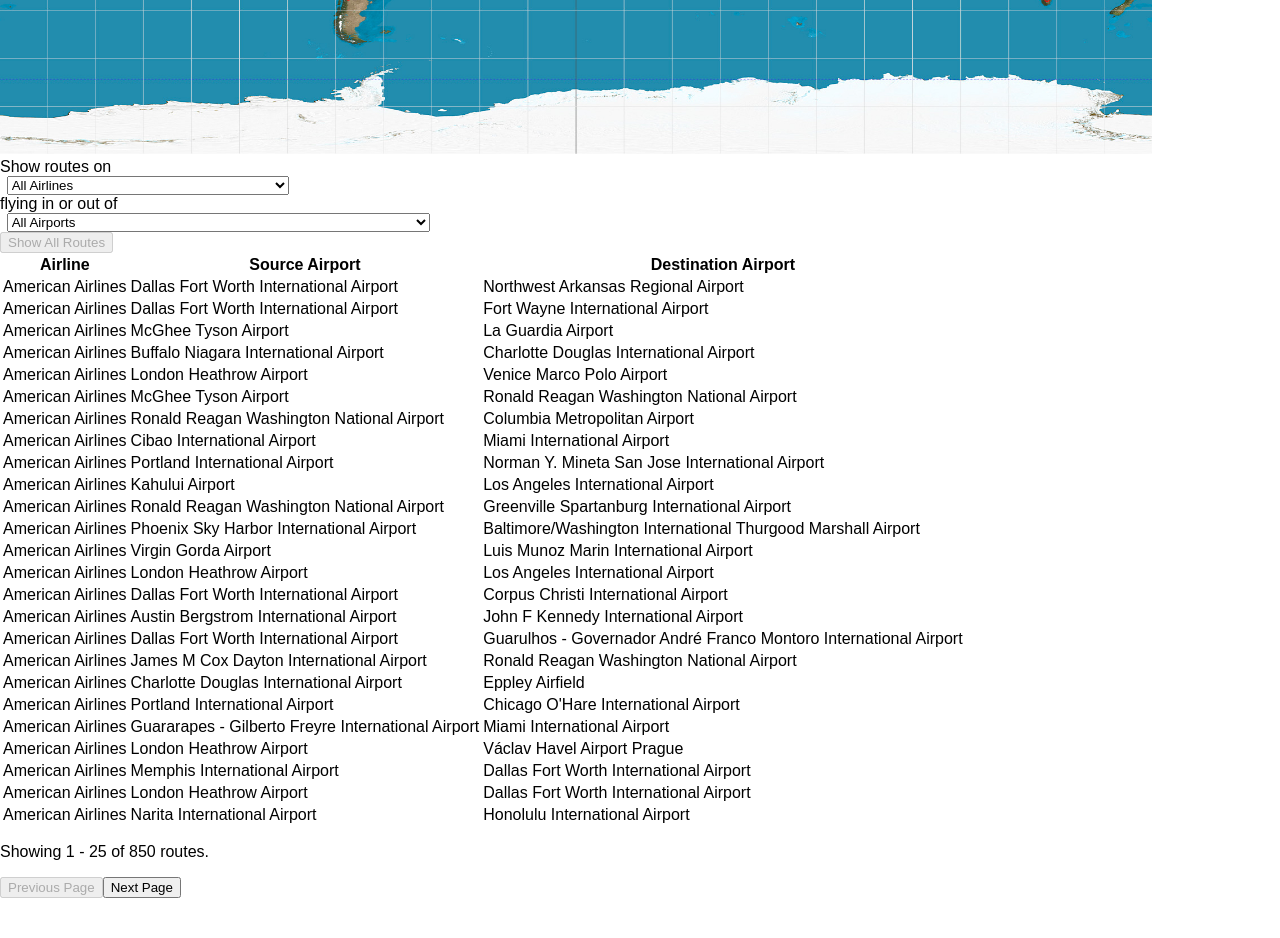
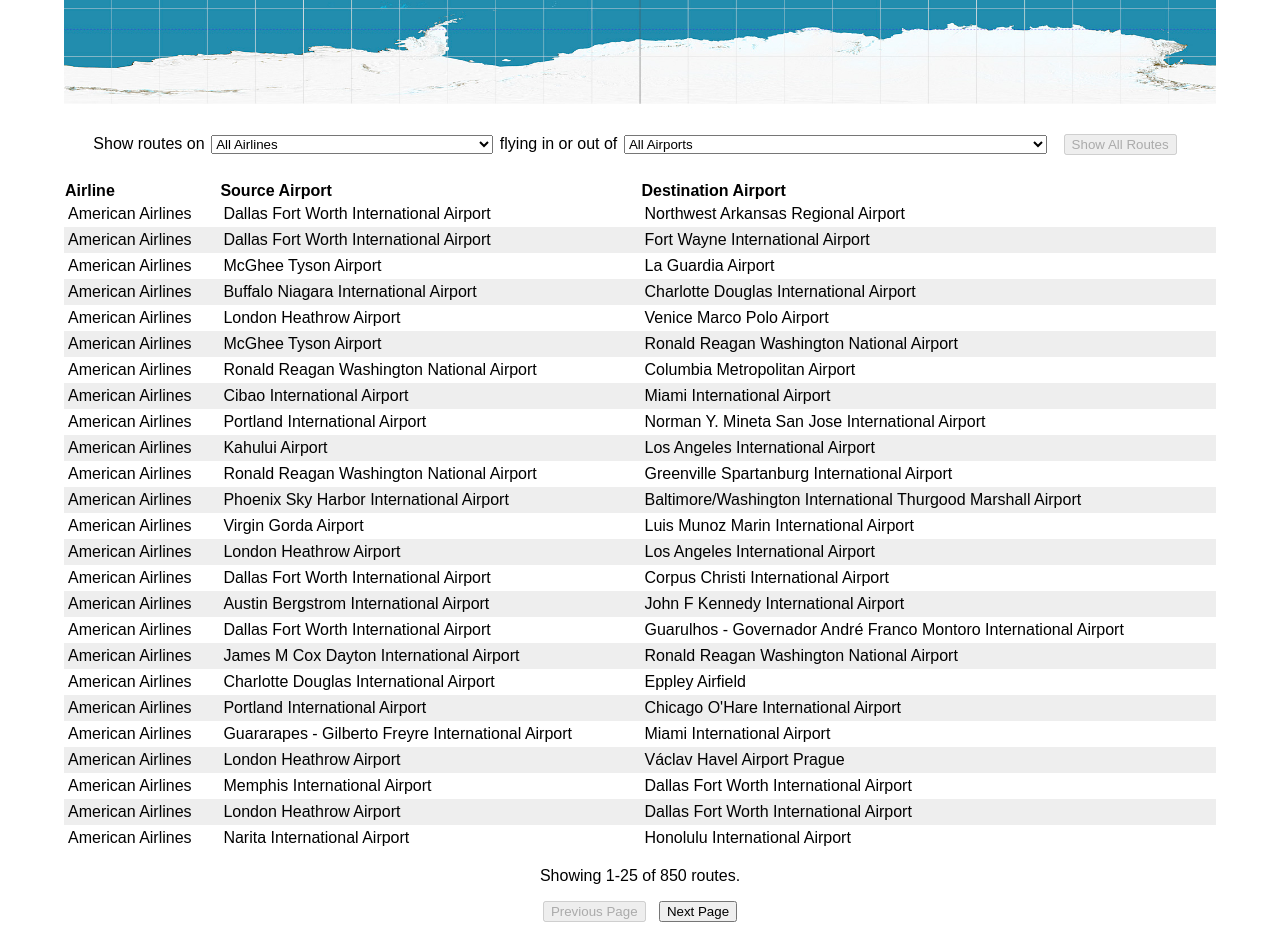
Before and after one commit to svetlanabrennan/airlines_routes_app, a React (Create React App) app: page / in a window 1280 px wide. Shown: the part 600-1538 px from the top of the page. Before the commit the page ends 1498 px from the top, so only its background shows below. Built offline with nearby package versions, Linux system fonts and the light colour scheme.

Commit message:
finalized files

```diff
--- a/src/App.css
+++ b/src/App.css
@@ -8,6 +8,7 @@ body {
   padding: 2rem;
   color: white;
   text-align: center;
+  display: block;
 }
 
 .title {
@@ -16,6 +17,7 @@ body {
 
 section {
   text-align: center;
+  display: block;
 }
 
 table.routes-table {
@@ -46,8 +48,16 @@ select {
   width: 90%;
 }
 
-.pagination a {
+.pagination button {
   margin: 0 .5em;
+}
+
+button {
+  margin: 10px;
+}
+
+.pagination p {
+  text-align: center;
 }
 
 svg circle:hover {
--- a/src/App.js
+++ b/src/App.js
@@ -99,12 +99,8 @@ const App = () => {
         <h1 className="title">Airline Routes</h1>
       </header>
       <section>
+        <Map routes={filteredRoutes} />
         <p>
-          Welcome to the app!
-        </p>
-      </section>
-      <Map routes={filteredRoutes} />
-      <div>
           Show routes on
           <Select
             options={combinedAirlines}
@@ -114,9 +110,7 @@ const App = () => {
             onSelect={handleAirline}
             value={airline}
           />
-
           flying in or out of
-
           <Select
             options={combinedAirports}
             idName={"airports"}
@@ -125,12 +119,15 @@ const App = () => {
             onSelect={handleAirport}
             value={airport}
           />
+          <button onClick={clearFilters} disabled={defaultSelected}>Show All Routes</button>
+        </p>
 
-      </div>
-
-      <button onClick={clearFilters} disabled={defaultSelected}>Show All Routes</button>
-
-      <Table columns={columns} rows={filteredRoutes} format={formatValue} />
+        <Table
+          className="routes-table"
+          columns={columns}
+          rows={filteredRoutes}
+          format={formatValue} />
+      </section>
     </div >
   );
 };
--- a/src/components/Select.js
+++ b/src/components/Select.js
@@ -10,7 +10,6 @@ const Select = ({ options, idName, property, title, onSelect, value = "all" }) =
   }
 
   return (
-    <div>
     <select id={idName} onChange={handleChange}>
       <option
         value={value}
@@ -29,7 +28,6 @@ const Select = ({ options, idName, property, title, onSelect, value = "all" }) =
         </option>
       })}
     </select>
-    </div>
   )
 }
 
--- a/src/components/Table.js
+++ b/src/components/Table.js
@@ -1,7 +1,7 @@
 import React, { useState } from 'react';
 import { v4 as uuidv4 } from 'uuid';
 
-const Table = ({ columns, rows, format, pageLimit = 25 }) => {
+const Table = ({ className, columns, rows, format, pageLimit = 25 }) => {
   const [page, setPage] = useState(0);
 
   const previousPage = (event) => {
@@ -19,7 +19,7 @@ const Table = ({ columns, rows, format, pageLimit = 25 }) => {
 
   return (
     <div>
-      <table>
+      <table className={className}>
         <thead>
           <tr>
             {columns.map((col) => (
@@ -42,11 +42,14 @@ const Table = ({ columns, rows, format, pageLimit = 25 }) => {
         </tbody>
       </table >
 
-      <p>Showing {start + 1} - {start + rows.slice(start, end).length} of {rows.length} routes.</p>
-
-      <div>
-        <button onClick={previousPage} disabled={page === 0}>Previous Page</button>
-        <button onClick={nextPage} disabled={start + pageLimit >= rows.length}>Next Page</button>
+      <div className="pagination">
+        <p>
+          Showing {start + 1}-{start + rows.slice(start, end).length} of {rows.length} routes.
+        </p>
+        <p>
+          <button onClick={previousPage} disabled={page === 0}>Previous Page</button>
+          <button onClick={nextPage} disabled={start + pageLimit >= rows.length}>Next Page</button>
+        </p>
       </div>
     </div>
   )
```
Lines whose indentation alone changed are shown as unchanged.
